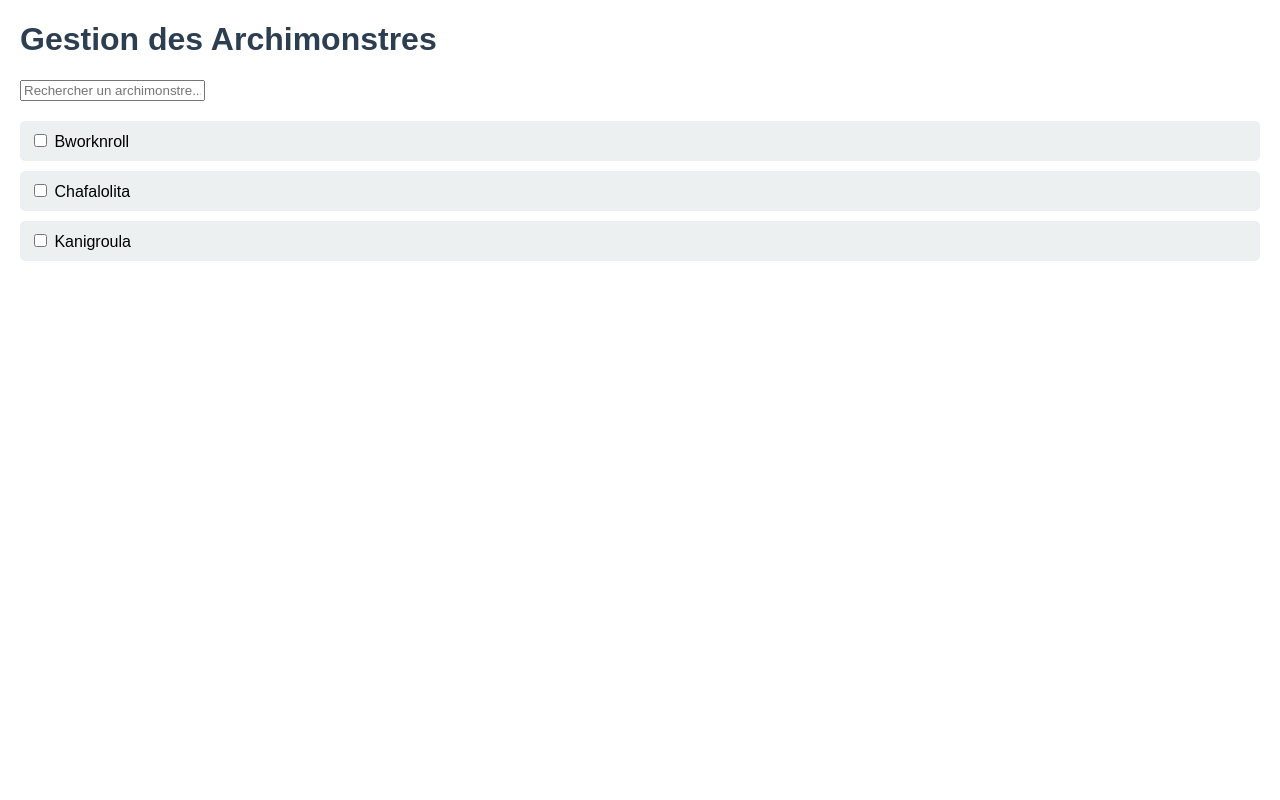
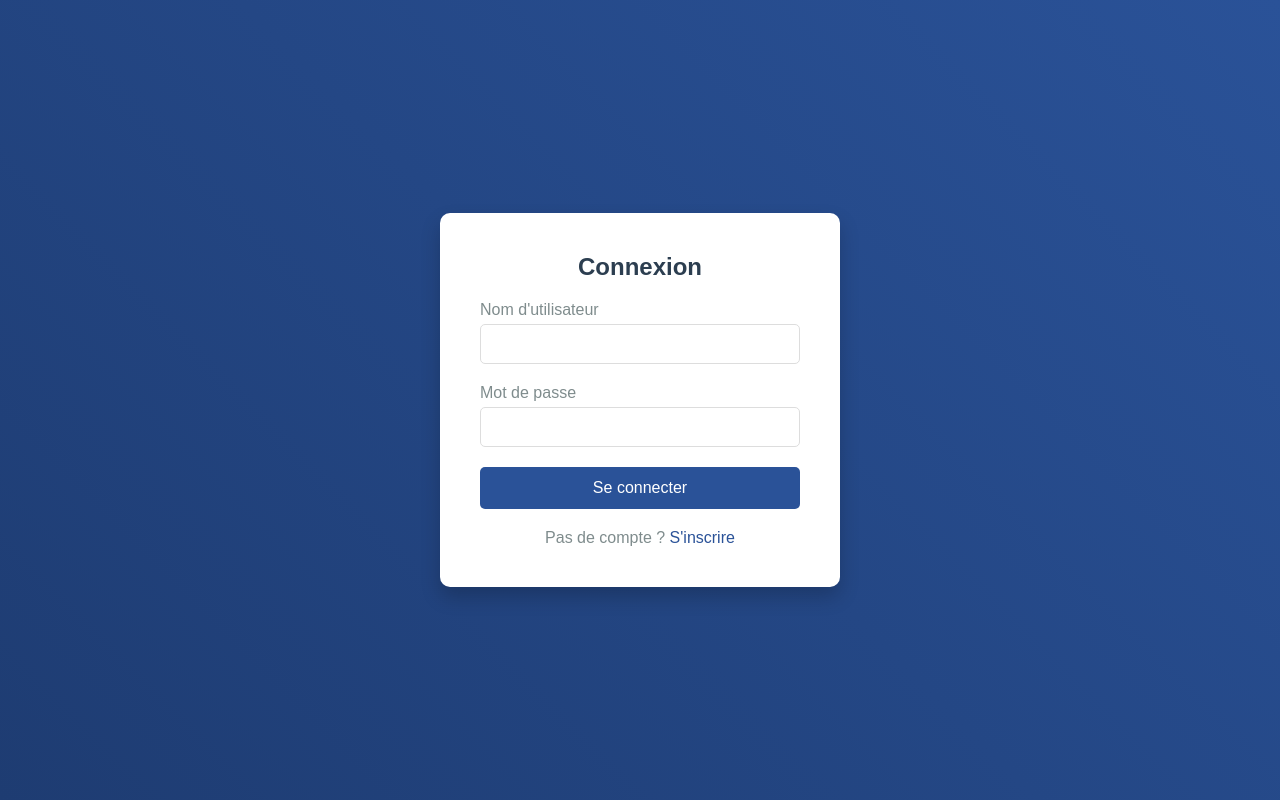
Before and after one commit to KalDT13/architouch.github.io, a plain HTML site: page index.html in a window 1280 px wide. Drawn offline with Linux system fonts and the light colour scheme.

Commit message:
Update index.html

```diff
--- a/index.html
+++ b/index.html
@@ -2,36 +2,127 @@
 <html lang="fr">
 <head>
     <meta charset="UTF-8">
-    <title>Gestion Archimonstres - Dofus Touch</title>
+    <meta name="viewport" content="width=device-width, initial-scale=1.0">
+    <title>Connexion - Archimonstres Dofus Touch</title>
     <style>
-        body { font-family: Arial, sans-serif; margin: 20px; }
-        h1 { color: #2c3e50; }
-        .monster-list { display: grid; gap: 10px; }
-        .monster { padding: 10px; background: #ecf0f1; border-radius: 5px; }
-        .filter { margin-bottom: 20px; }
+        * {
+            margin: 0;
+            padding: 0;
+            box-sizing: border-box;
+            font-family: 'Arial', sans-serif;
+        }
+
+        body {
+            display: flex;
+            justify-content: center;
+            align-items: center;
+            min-height: 100vh;
+            background: linear-gradient(45deg, #1e3c72, #2a5298);
+        }
+
+        .login-container {
+            background: white;
+            padding: 40px;
+            border-radius: 10px;
+            box-shadow: 0 10px 20px rgba(0, 0, 0, 0.2);
+            width: 100%;
+            max-width: 400px;
+            text-align: center;
+        }
+
+        .login-container h2 {
+            margin-bottom: 20px;
+            color: #2c3e50;
+        }
+
+        .login-container .input-group {
+            margin-bottom: 20px;
+            text-align: left;
+        }
+
+        .login-container .input-group label {
+            display: block;
+            margin-bottom: 5px;
+            color: #7f8c8d;
+        }
+
+        .login-container .input-group input {
+            width: 100%;
+            padding: 10px;
+            border: 1px solid #ddd;
+            border-radius: 5px;
+            font-size: 16px;
+            outline: none;
+            transition: border-color 0.3s;
+        }
+
+        .login-container .input-group input:focus {
+            border-color: #2a5298;
+        }
+
+        .login-container button {
+            width: 100%;
+            padding: 12px;
+            background: #2a5298;
+            border: none;
+            border-radius: 5px;
+            color: white;
+            font-size: 16px;
+            cursor: pointer;
+            transition: background 0.3s;
+        }
+
+        .login-container button:hover {
+            background: #1e3c72;
+        }
+
+        .login-container .signup-link {
+            margin-top: 20px;
+            color: #7f8c8d;
+        }
+
+        .login-container .signup-link a {
+            color: #2a5298;
+            text-decoration: none;
+        }
+
+        .login-container .signup-link a:hover {
+            text-decoration: underline;
+        }
     </style>
 </head>
 <body>
-    <h1>Gestion des Archimonstres</h1>
-    <div class="filter">
-        <input type="text" id="search" placeholder="Rechercher un archimonstre...">
-    </div>
-    <div class="monster-list" id="monsterList">
-        <div class="monster"><input type="checkbox"> Bworknroll</div>
-        <div class="monster"><input type="checkbox"> Chafalolita</div>
-        <div class="monster"><input type="checkbox"> Kanigroula</div>
+    <div class="login-container">
+        <h2>Connexion</h2>
+        <form id="loginForm">
+            <div class="input-group">
+                <label for="username">Nom d'utilisateur</label>
+                <input type="text" id="username" name="username" required>
+            </div>
+            <div class="input-group">
+                <label for="password">Mot de passe</label>
+                <input type="password" id="password" name="password" required>
+            </div>
+            <button type="submit">Se connecter</button>
+        </form>
+        <div class="signup-link">
+            Pas de compte ? <a href="#">S'inscrire</a>
+        </div>
     </div>
 
     <script>
-        const searchInput = document.getElementById('search');
-        const monsterList = document.getElementById('monsterList');
+        document.getElementById('loginForm').addEventListener('submit', function(event) {
+            event.preventDefault(); // Empêche le rechargement de la page
+            const username = document.getElementById('username').value;
+            const password = document.getElementById('password').value;
 
-        searchInput.addEventListener('input', function() {
-            const search = searchInput.value.toLowerCase();
-            const monsters = monsterList.getElementsByClassName('monster');
-            for (let monster of monsters) {
-                const name = monster.textContent.toLowerCase();
-                monster.style.display = name.includes(search) ? 'block' : 'none';
+            // Simulation d'une vérification (à remplacer par une vraie authentification plus tard)
+            if (username && password) {
+                alert('Connexion réussie ! Bienvenue, ' + username);
+                // Redirection vers la page des archimonstres (à créer)
+                window.location.href = 'archimonstres.html';
+            } else {
+                alert('Veuillez remplir tous les champs.');
             }
         });
     </script>
```
